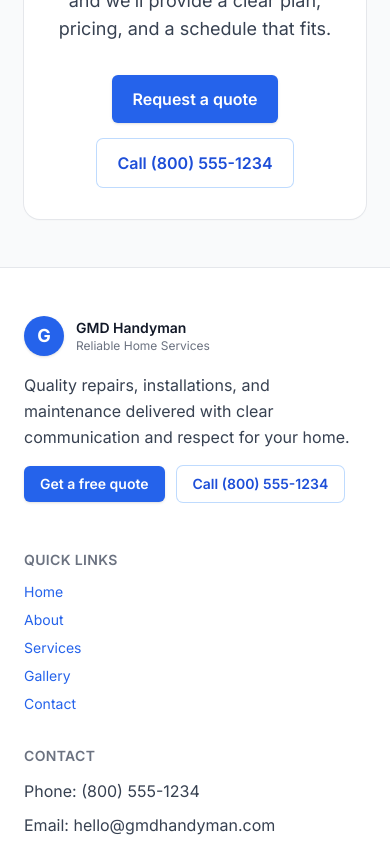
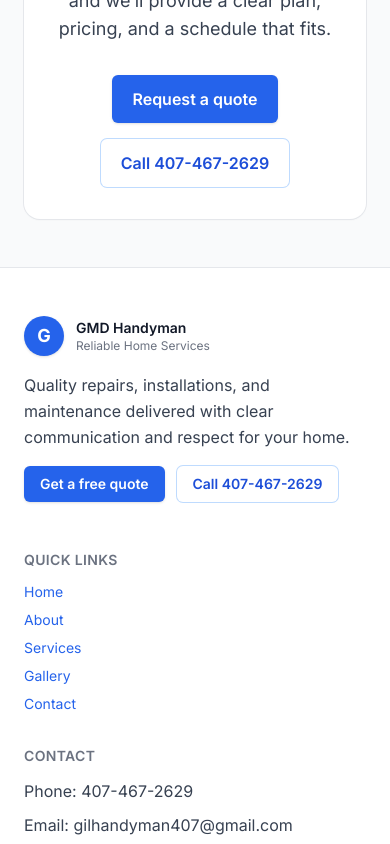
Before and after one commit to scalewithdylanb-byte/gmd-handyman-website, a Next.js app: page / in a window 390 px wide. Shown: the part 6680-7524 px from the top of the page. Built offline with nearby package versions, Linux system fonts and the light colour scheme.

Commit message:
Update contact info with new phone and email

```diff
--- a/app/page.tsx
+++ b/app/page.tsx
@@ -146,10 +146,10 @@ export default function Home() {
         </div>
 
         <div className="flex flex-wrap items-center justify-center gap-4">
-          <Button href="tel:+18005551234" size="lg">
+          <Button href="tel:+14074672629" size="lg">
             Call now
           </Button>
-          <Button href="mailto:hello@gmdhandyman.com" variant="secondary" size="lg">
+          <Button href="mailto:gilhandyman407@gmail.com" variant="secondary" size="lg">
             Get a free quote
           </Button>
         </div>
@@ -288,11 +288,11 @@ export default function Home() {
         description="Tell us what you need help with and we’ll provide a clear plan, pricing, and a schedule that fits."
       >
         <div className="flex flex-wrap items-center justify-center gap-4">
-          <Button href="mailto:hello@gmdhandyman.com" size="lg">
+          <Button href="mailto:gilhandyman407@gmail.com" size="lg">
             Request a quote
           </Button>
-          <Button href="tel:+18005551234" variant="secondary" size="lg">
-            Call (800) 555-1234
+          <Button href="tel:+14074672629" variant="secondary" size="lg">
+            Call 407-467-2629
           </Button>
         </div>
       </Section>
--- a/components/Footer.tsx
+++ b/components/Footer.tsx
@@ -33,11 +33,11 @@ export function Footer() {
               communication and respect for your home.
             </p>
             <div className="flex flex-wrap gap-3">
-              <Button href="mailto:hello@gmdhandyman.com" size="md">
+              <Button href="mailto:gilhandyman407@gmail.com" size="md">
                 Get a free quote
               </Button>
-              <Button href="tel:+18005551234" variant="secondary" size="md">
-                Call (800) 555-1234
+              <Button href="tel:+14074672629" variant="secondary" size="md">
+                Call 407-467-2629
               </Button>
             </div>
           </div>
@@ -66,8 +66,8 @@ export function Footer() {
                 Contact
               </h3>
               <div className="space-y-2 text-sm text-neutral-700">
-                <p>Phone: (800) 555-1234</p>
-                <p>Email: hello@gmdhandyman.com</p>
+                <p>Phone: 407-467-2629</p>
+                <p>Email: gilhandyman407@gmail.com</p>
                 <p>Service area: Greater GMD region</p>
               </div>
             </div>
--- a/components/Header.tsx
+++ b/components/Header.tsx
@@ -41,9 +41,9 @@ export function Header() {
 
         <div className="flex flex-1 items-center justify-end gap-3 md:flex-none">
           <span className="hidden text-sm font-medium text-neutral-600 md:inline">
-            Call: (800) 555-1234
+            Call: 407-467-2629
           </span>
-          <Button href="mailto:hello@gmdhandyman.com" size="md">
+          <Button href="mailto:gilhandyman407@gmail.com" size="md">
             Get a quote
           </Button>
         </div>
```
